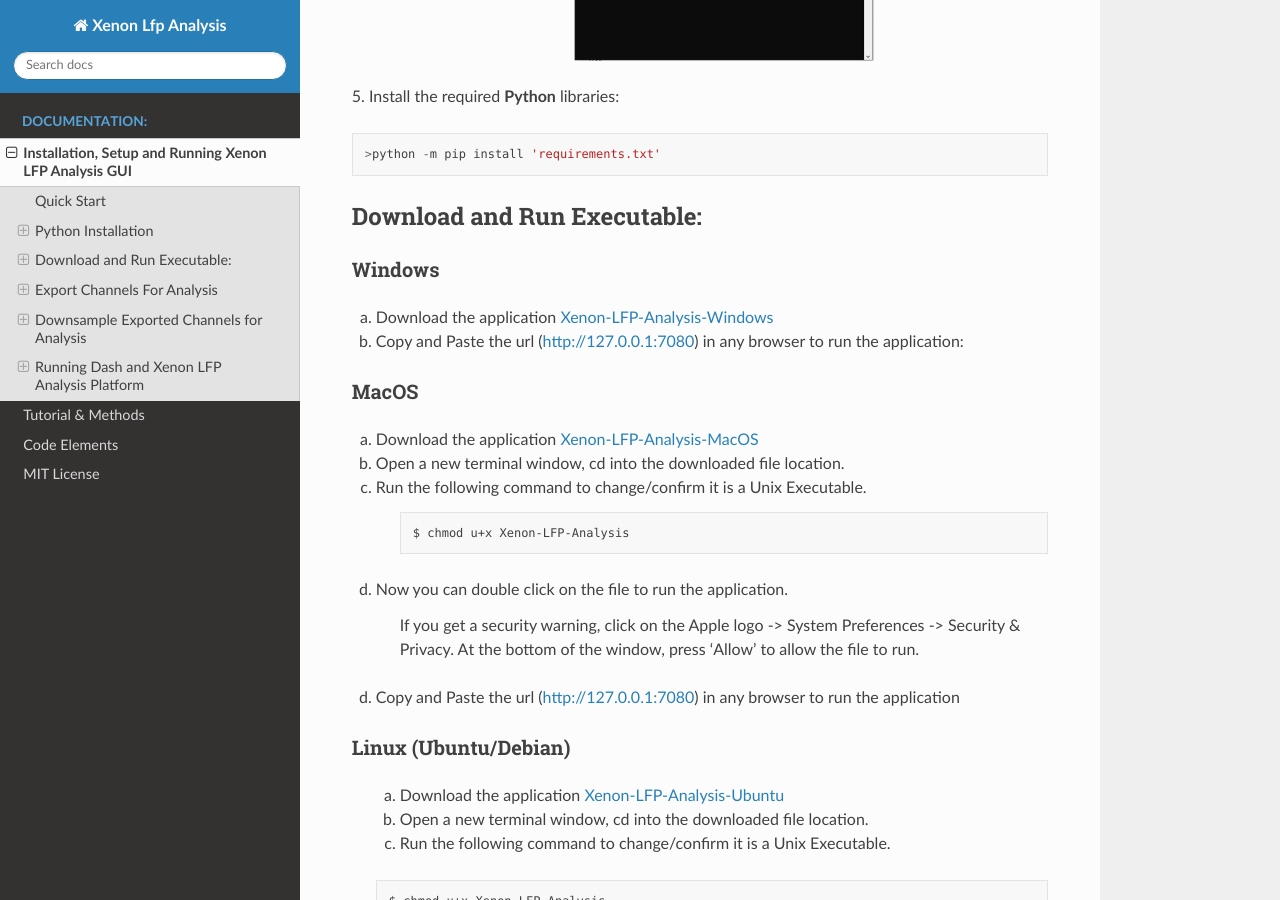
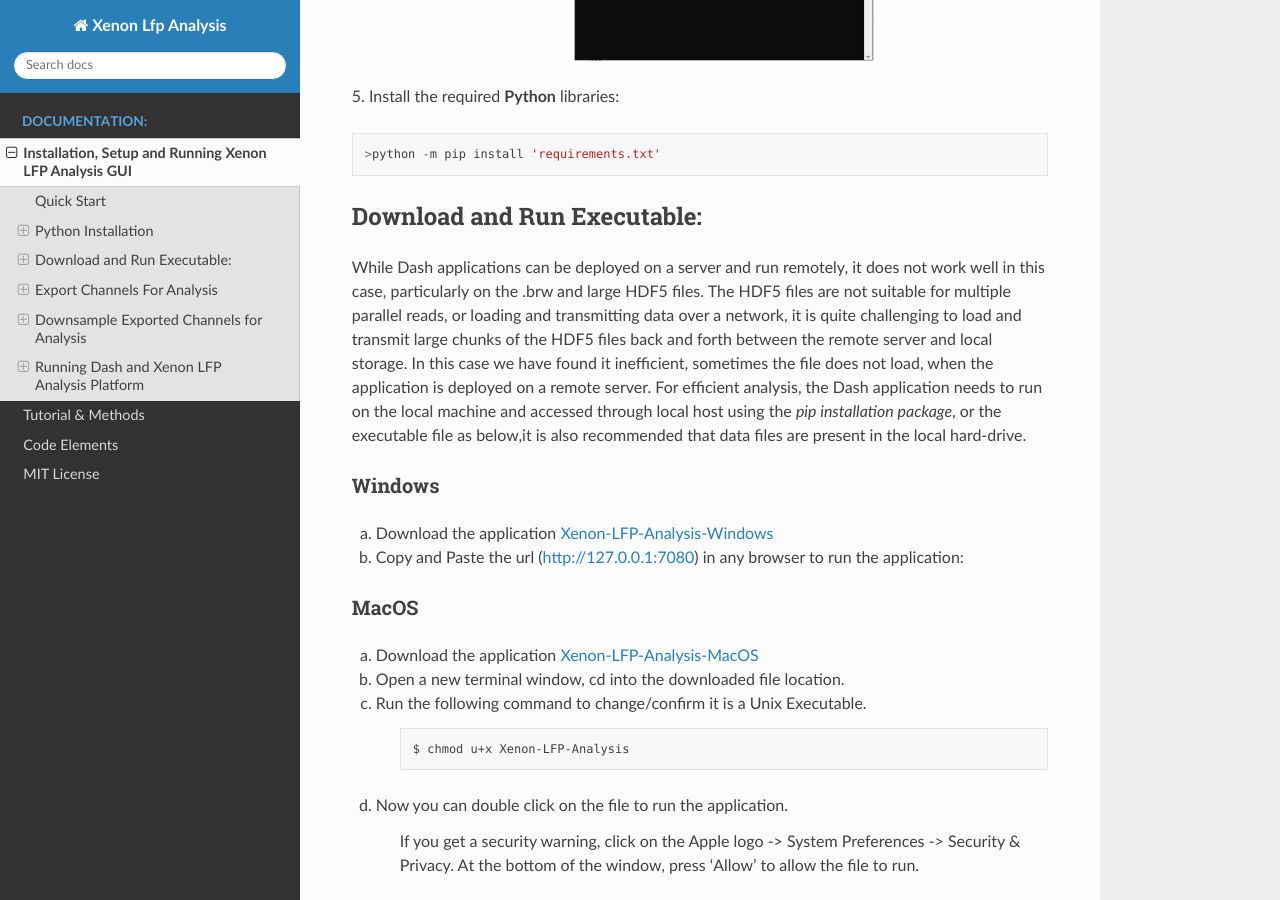
Before and after one commit to MicroBrew09/xenon-lfp-analysis, a Sphinx documentation site: the page built from docs/source/Installation.rst, in a window 1280 px wide and 900 px high, scrolled down 2910 px. Built offline with Sphinx 7.4.7 and the Read the Docs theme 2.0.0, drawn with Linux system fonts in a browser that asks for light colours; some of the changed text lies outside the part shown.

Commit message:
minor changes in docs

```diff
--- a/docs/source/Installation.rst
+++ b/docs/source/Installation.rst
@@ -106,6 +106,13 @@
 
 Download and Run Executable:
 ----------------------------
+While Dash applications can be deployed on a server and run remotely, it does not work well in this case, particularly on the .brw and large HDF5 files. \
+The HDF5 files are not suitable for multiple parallel reads, or loading and transmitting data over a network, \
+it is quite challenging to load and transmit large chunks of the HDF5 files back and forth between the remote server and local storage.
+In this case we have found it inefficient, sometimes the file does not load, when the application is deployed on a remote server. \
+For efficient analysis, the Dash application needs to run on the \
+local machine and accessed through local host using the *pip installation package*, or the executable file as below,\
+it is also recommended that data files are present in the local hard-drive.
 
 Windows
 ~~~~~~~~
```
Also changed, not shown: other parts of docs/source/Installation.rst (+0 -6 lines), 4 other files.
